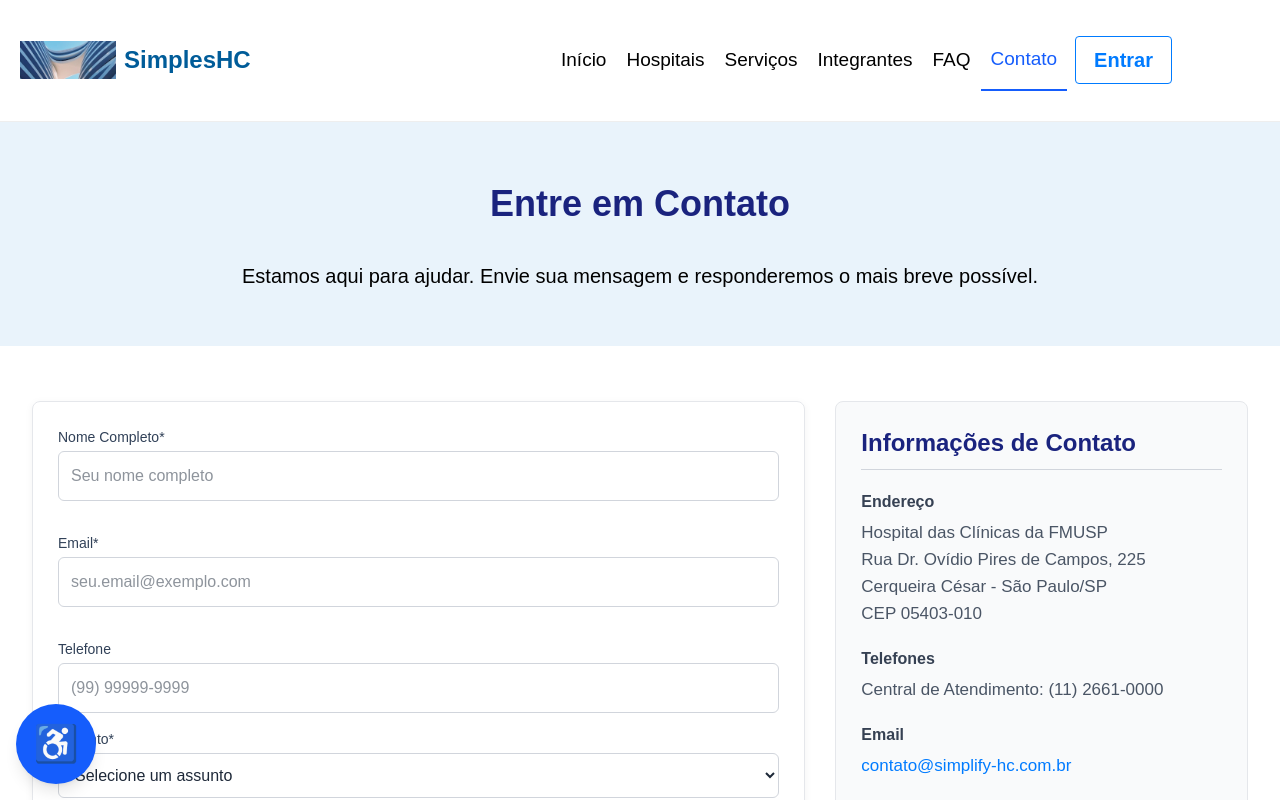
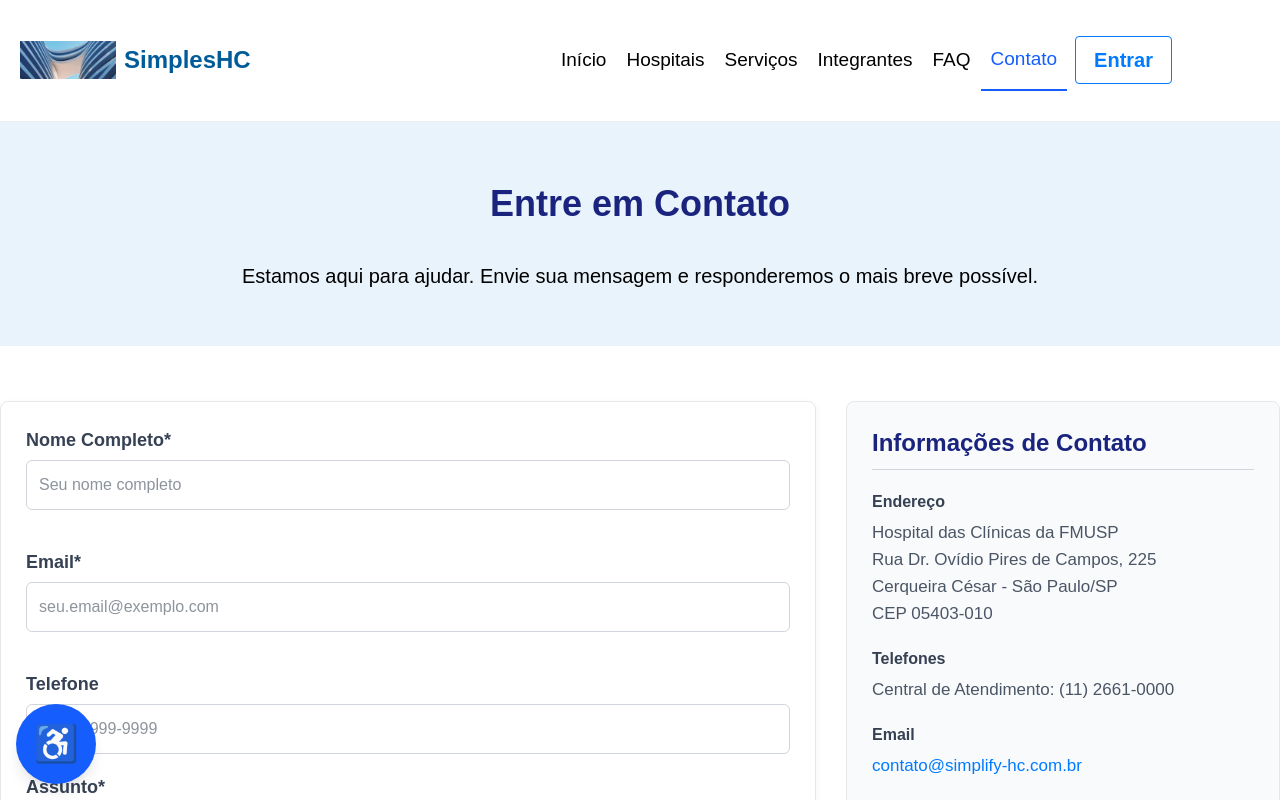
Before and after one commit to Grupo-ELM-Challenge-3-Sprint/front-end-design-engineering, a React (Vite) app in the folder sprint-3/: page /contato in a window 1280 px wide. Shown: the top 800 px of the page. Built offline with nearby package versions, Linux system fonts and the light colour scheme.

Commit message:
Arrumando código Tailwind no arquivo Globals.css

```diff
--- a/sprint-3/src/components/forms/LoginForm.tsx
+++ b/sprint-3/src/components/forms/LoginForm.tsx
@@ -30,7 +30,7 @@ export const LoginForm = ({
         <p className="auth-subtitle">Entre com suas credenciais para acessar sua área de paciente.</p>
 
         <form onSubmit={onSubmit}>
-          <div className="form-group">
+          <div className="form-group-auth">
             <label htmlFor="loginCpf">CPF</label>
             <input
               className={`form-input ${errors.loginCpf ? 'border-red-500' : ''}`}
--- a/sprint-3/src/components/forms/PasswordField.tsx
+++ b/sprint-3/src/components/forms/PasswordField.tsx
@@ -24,7 +24,7 @@ export const PasswordField = ({
   onTogglePassword
 }: PasswordFieldProps): ReactElement => {
   return (
-    <div className="form-group">
+    <div className="form-group-auth">
       <label htmlFor={id}>{label}</label>
       <div className="relative">
         <input
--- a/sprint-3/src/globals.css
+++ b/sprint-3/src/globals.css
@@ -1,17 +1,24 @@
 @import "tailwindcss";
 
-:root { scroll-behavior: smooth }
+/* === Base: estilos globais e resets === */
+@layer base {
+  :root {
+    scroll-behavior: smooth;
+  }
 
   * {
     @apply font-[Arial,sans-serif];
   }
 
+  h2 {
+    @apply text-[1.8em] mb-[30px] text-center text-[#1a237e] font-bold;
+  }
+}
+
+/* === Components: classes reutilizáveis (botões, cards, etc.) === */
+@layer components {
   .container {
     @apply w-[90%] md:w-[95%] max-w-7xl mx-auto py-[15px];
-}
-
-h2 {
-  @apply text-[1.8em] mb-[30px] text-center text-[#1a237e] font-bold;
   }
 
   .btn {
@@ -26,11 +33,9 @@ h2 {
     @apply bg-white text-[#005c99] border border-[#005c99] hover:bg-[#e6f2ff];
   }
 
-/*Cabeçalho*/
-
+  /* Cabeçalho */
   .menu-list > li {
-    @apply max-[951px]:mb-4 max-[951px]:w-[90%] max-[951px]:mx-auto
-           min-[951px]:m-0;
+    @apply max-[951px]:mb-4 max-[951px]:w-[90%] max-[951px]:mx-auto min-[951px]:m-0;
   }
 
   .linksHeader {
@@ -57,9 +62,7 @@ h2 {
            min-[951px]:px-[18px] min-[951px]:py-[12px] min-[951px]:ml-2 inline-block hover:bg-[#ffe6e9] hover:text-[#a71d2a];
   }
 
-
-/*Rodapé*/
-
+  /* Rodapé */
   .footer-column {
     @apply flex flex-col items-center md:items-start md:justify-center;
   }
@@ -69,13 +72,11 @@ h2 {
     @apply text-white mb-1.5 text-[1em] text-lg font-bold;
   }
 
-/* Parágrafos e links */
   .footer-column p,
   .footer-column ul li a {
     @apply text-[#c0c0c0] text-[0.9em] mb-[6px] md:text-[17px];
   }
 
-/* Hover nos links */
   .footer-column ul li a:hover {
     @apply text-white underline;
   }
@@ -84,65 +85,64 @@ h2 {
     @apply flex m-3 justify-center gap-3;
   }
 
-
-/*Guia Interativo */
-
-/* Overlay que escurece o fundo */
+  /* Guia Interativo */
   .guia-overlay {
     @apply fixed top-0 left-0 w-full h-full z-50;
   }
 
-/* O elemento da página que está sendo destacado */
   .guia-elemento-destacado {
     @apply relative z-50 rounded-md transition-shadow duration-300;
   }
 
-/* Evita o scroll da página enquanto o guia está ativo */
   body.guia-ativo-no-scroll {
     @apply overflow-hidden;
   }
 
-/* Balão principal do guia */
   .guia-balao {
     @apply fixed z-50 bg-white rounded-lg shadow-lg w-[320px] max-w-[90vw] p-4 border border-gray-300 transition-all duration-300 ease-in-out;
   }
 
-/* Conteúdo de texto dentro do balão */
   .guia-conteudo {
     @apply mb-3;
   }
+
   .guia-titulo {
     @apply text-lg font-semibold text-[#1a237e] mb-2;
   }
+
   .guia-texto {
     @apply text-sm text-gray-600 leading-relaxed;
   }
 
-/* Navegação (botões e contador) */
   .guia-navegacao {
     @apply flex justify-between items-center border-t border-gray-300 pt-3;
   }
+
   .guia-contador {
     @apply text-xs text-gray-500 font-medium;
   }
+
   .guia-btn-proximo,
   .guia-btn-anterior {
     @apply px-4 py-2 rounded-md font-semibold cursor-pointer transition-colors border border-transparent;
   }
+
   .guia-btn-proximo {
     @apply bg-blue-600 text-white border-blue-600 hover:bg-blue-800;
   }
+
   .guia-btn-anterior {
     @apply bg-gray-200 text-gray-700 border-gray-200 hover:bg-gray-300;
   }
+
   .guia-btn-anterior:disabled {
     @apply bg-gray-100 text-gray-400 cursor-not-allowed;
   }
 
-/* Link para pular o guia */
   .guia-pular {
     @apply text-center mt-3;
   }
+
   .guia-pular button {
     @apply bg-transparent border-0 text-blue-600 underline text-xs cursor-pointer;
   }
@@ -151,45 +151,35 @@ body.guia-ativo-no-scroll {
     @apply absolute w-0 h-0 border-solid;
   }
 
-/* Para baixo */
   .guia-seta-down {
     @apply top-full left-1/2 -translate-x-1/2
            border-x-[8px] border-b-0 border-t-[8px]
            border-transparent border-t-gray-400;
-
   }
 
-/* Para cima */
   .guia-seta-up {
     @apply bottom-full left-1/2 -translate-x-1/2
            border-x-[8px] border-t-0 border-b-[8px]
            border-transparent border-b-gray-400;
   }
 
-/* Para a esquerda */
   .guia-seta-left {
     @apply right-full top-1/2 -translate-y-1/2
            border-y-[8px] border-l-0 border-r-[8px]
            border-transparent border-r-gray-400;
   }
 
-/* Para a direita */
   .guia-seta-right {
     @apply left-full top-1/2 -translate-y-1/2
            border-y-[8px] border-r-0 border-l-[8px]
            border-transparent border-l-gray-400;
   }
 
-/*==================================================================================================*/
-
   /* Home */
-
-/* Seção de apresentação dos principais serviços oferecidos */
   .service-card {
     @apply bg-[#f9f9f9] p-[25px] rounded-[8px] text-center
            border border-[#e0e0e0] shadow-[0_2px_8px_rgba(0,0,0,0.05)]
            transition-transform duration-200
-
            hover:-translate-y-[5px] hover:shadow-[0_4px_12px_rgba(0,0,0,0.1)];
   }
 
@@ -205,12 +195,10 @@ body.guia-ativo-no-scroll {
     @apply text-[0.9em] text-[#555] md:text-[17px];
   }
 
-/* Seção dedicada ao recursos de acessibilidade */
   .accessibility-features ul li {
     @apply mb-2 text-neutral-700;
   }
 
-/* Seção de depoimentos de pacientes */
   .testimonial-card {
     @apply bg-[#f9f9f9] p-4 rounded-lg border border-gray-300 shadow-sm text-center;
   }
@@ -231,10 +219,7 @@ body.guia-ativo-no-scroll {
     @apply text-[15px] text-gray-600 italic md:text-[17px];
   }
 
-/*==================================================================================================*/
-
-/*Hospitais*/
-
+  /* Hospitais */
   .unidade-card {
     @apply bg-white rounded-lg shadow-sm overflow-hidden border border-gray-200 flex flex-col transition-transform duration-200 hover:-translate-y-1 hover:shadow-xl;
   }
@@ -272,8 +257,6 @@ body.guia-ativo-no-scroll {
            text-blue-600 no-underline font-medium text-[0.8em]
            mt-auto py-2.5 bg-gray-100 rounded w-full
            transition-colors duration-200
-
-         /* hover e responsividade */
            hover:underline hover:bg-transparent hover:text-blue-800
            sm:p-0 sm:bg-transparent sm:text-sm;
   }
@@ -286,8 +269,6 @@ body.guia-ativo-no-scroll {
     @apply translate-x-1;
   }
 
-
-/* Informações Gerais */
   .info-gerais-content h3 {
     @apply text-xl text-gray-800 mt-7 mb-3 font-bold;
   }
@@ -300,10 +281,7 @@ body.guia-ativo-no-scroll {
     @apply text-sm text-gray-800 mb-2 leading-relaxed md:text-[17px];
   }
 
-/*==================================================================================================*/
-
-/* Servicos */
-
+  /* Serviços */
   .servico-card-icon-wrapper {
     @apply w-[60px] h-[60px] bg-blue-100 rounded-full flex items-center justify-center mb-4;
   }
@@ -323,6 +301,7 @@ body.guia-ativo-no-scroll {
   .servico-card-content h3 {
     @apply text-lg text-[#1a237e] font-bold mb-2;
   }
+
   .servico-card-content p {
     @apply text-[0.9em] text-gray-600 leading-relaxed md:text-[17px];
   }
@@ -343,10 +322,7 @@ body.guia-ativo-no-scroll {
     @apply translate-x-[3px];
   }
 
-/*==================================================================================================*/
-
   /* Integrantes */
-
   .equipe-grid {
     @apply grid grid-cols-1 sm:grid-cols-2 lg:grid-cols-3 gap-[25px];
   }
@@ -388,7 +364,6 @@ body.guia-ativo-no-scroll {
     @apply opacity-100;
   }
 
-
   .sobre-projeto-content {
     @apply bg-white p-[25px] rounded-lg border border-gray-200 shadow-[0_1px_3px_rgba(0,0,0,0.04)] max-w-[800px] mx-auto;
   }
@@ -401,55 +376,38 @@ body.guia-ativo-no-scroll {
     @apply mb-0;
   }
 
-/*==================================================================================================*/
-
   /* Contato */
-
-.form-group {
+  .form-group-contato {
     @apply mb-[20px];
   }
 
-.form-group label {
+  .form-group-contato label {
     @apply block font-semibold mb-[6px] text-gray-700 text-[0.9em] md:text-[18px];
   }
 
-.form-group input[type="text"],
-.form-group input[type="email"],
-.form-group input[type="tel"],
-.form-group select,
-.form-group textarea {
+  .form-group-contato input[type="text"],
+  .form-group-contato input[type="email"],
+  .form-group-contato input[type="tel"],
+  .form-group-contato select,
+  .form-group-contato textarea {
     @apply w-full p-[12px] border border-gray-300 rounded-[6px] text-[1em] text-gray-800 transition-colors duration-200;
   }
 
-.form-group input:focus,
-.form-group select:focus,
-.form-group textarea:focus {
+  .form-group-contato input:focus,
+  .form-group-contato select:focus,
+  .form-group-contato textarea:focus {
     @apply border-[#007bff] outline-none shadow-[0_0_0_2px_rgba(0,123,255,0.25)];
   }
 
-.form-group textarea {
+  .form-group-contato textarea {
     @apply min-h-[100px] max-h-[150px];
   }
 
-
-/* Validação e Mensagens de Erro */
-.form-group input.invalid,
-.form-group select.invalid,
-.form-group textarea.invalid {
-  @apply border-[#dc3545];
-}
-
-.form-group input.invalid:focus,
-.form-group select.invalid:focus,
-.form-group textarea.invalid:focus {
-  @apply shadow-[0_0_0_2px_rgba(220,53,69,0.25)];
-}
 
   .error-message {
     @apply block text-[#dc3545] text-[0.8em] mt-[4px] min-h-[1.2em];
   }
 
-/* Barra Lateral de Informações de Contato */
   .info-contato-container {
     @apply bg-[#f9fafb] p-[25px] rounded-lg border border-gray-200 flex-[1];
   }
@@ -470,13 +428,31 @@ body.guia-ativo-no-scroll {
     @apply w-[28px] h-[28px] opacity-80 transition-opacity duration-200 hover:opacity-100;
   }
 
+  /* Autenticação */
 
-/*==================================================================================================*/
+  .form-group-auth {
+    @apply mb-4;
+  }
 
-/* Entrar / Cadastrar */
+  .form-group-auth label {
+    @apply block text-sm font-medium text-slate-700 mb-1;
+  }
 
+  .form-input {
+    @apply w-full px-3 py-2 text-base border border-slate-300 rounded-md bg-slate-50 text-slate-900 transition duration-200
+          focus:border-blue-500 focus:ring-2 focus:ring-blue-500/20 focus:outline-none focus:bg-white;
+  }
 
-/* Cards e Layout de Autenticação */
+  /* Validação - Autenticação (se aplicável) */
+  .form-group-auth input.invalid,
+  .form-group-auth select.invalid {
+    @apply border-red-500;
+  }
+
+  .form-group-auth .error-message {
+    @apply text-xs text-red-600 mt-1 block min-h-[1em];
+  }
+
   .auth-card {
     @apply bg-white p-6 sm:p-8 rounded-lg shadow-lg border border-slate-200;
   }
@@ -493,18 +469,9 @@ body.guia-ativo-no-scroll {
     @apply inline-block mb-4 text-sm text-blue-600 hover:underline;
   }
 
-/* Formulários	 */
-.form-group {
-  @apply mb-4;
-}
-
-.form-group label {
-  @apply block text-sm font-medium text-slate-700 mb-1;
-}
-
   .form-input {
-  @apply w-full px-3 py-2 text-base border border-slate-300 rounded-md bg-slate-50 text-slate-900 transition duration-200;
-  @apply focus:border-blue-500 focus:ring-2 focus:ring-blue-500/20 focus:outline-none focus:bg-white;
+    @apply w-full px-3 py-2 text-base border border-slate-300 rounded-md bg-slate-50 text-slate-900 transition duration-200
+           focus:border-blue-500 focus:ring-2 focus:ring-blue-500/20 focus:outline-none focus:bg-white;
   }
 
   .password-toggle {
@@ -515,35 +482,26 @@ body.guia-ativo-no-scroll {
     @apply text-sm font-medium text-blue-600 hover:underline;
   }
 
-.error-message {
-  @apply text-xs text-red-600 mt-1 block min-h-[1em];
-}
-
-
-/*==================================================================================================*/
-
   /* Perfil */
-
-/* Layout Principal */
   .paciente-main-container {
     @apply flex flex-col min-h-[calc(100vh-160px)] pt-5 pb-[30px] md:flex-row md:items-start md:gap-6;
   }
 
-/* Sidebar */
   .paciente-sidebar {
     @apply w-full bg-[#202670] text-white p-5 mb-5 rounded-[10px] shadow-md md:w-72 lg:w-80 md:top-6 md:self-start;
   }
+
   .paciente-sidebar-header {
     @apply text-center mb-5 pb-4 border-b border-white/15;
   }
+
   .paciente-sidebar-header h3 {
     @apply text-white text-lg mb-2;
   }
+
   .paciente-sidebar-header p#sidebarUserName {
     @apply text-sm text-[#e0e0e0] break-words;
   }
-
-/* Navegação lateral */
 
   .paciente-nav ul li a {
     @apply flex items-center py-3 px-4 text-[#e0e0e0] no-underline rounded-lg mb-2 transition-colors ease-in-out duration-200 transform text-sm;
@@ -565,7 +523,6 @@ body.guia-ativo-no-scroll {
     @apply bg-[#f0f0f0] translate-x-0;
   }
 
-/* Botão de logout */
   .paciente-nav .botao-logout {
     @apply flex items-center py-3 px-4 mb-2 w-full rounded-lg text-sm transition-colors ease-in-out duration-200 transform cursor-pointer;
   }
@@ -574,46 +531,55 @@ body.guia-ativo-no-scroll {
     @apply bg-white/10 text-white translate-x-0.5;
   }
 
-
-/* Área de conteúdo */
   .paciente-content-area {
     @apply grow bg-white p-5 rounded-[10px] shadow md:flex-1;
   }
 
-/* Header do conteúdo e botões */
   .content-header {
     @apply flex flex-col items-start mb-6 pb-4 border-b border-[#e0e0e0] md:flex-row md:items-center md:justify-between;
   }
+
   .content-header h2 {
     @apply text-[#1a237e] mb-2.5 text-xl text-left;
   }
+
   .content-header .btn,
   .form-actions-header .btn {
     @apply py-2 px-4 text-sm;
   }
-.form-actions-header { @apply flex gap-2.5 w-full mt-2.5 md:w-auto md:mt-0; }
-.form-actions-header .btn { @apply grow; }
+
+  .form-actions-header {
+    @apply flex gap-2.5 w-full mt-2.5 md:w-auto md:mt-0;
+  }
+
+  .form-actions-header .btn {
+    @apply grow;
+  }
 
   .form-actions-header #cancelEditButton {
     @apply py-2 px-4 rounded-md font-semibold text-red-600 hover:bg-blue-700 border border-blue-600 transition-colors duration-200;
   }
 
-/* Meu Perfil - Informações Pessoais */
   .meus-dados-grid {
     @apply max-w-[600px] justify-center mx-auto;
   }
+
   .info-section,
   .saude-resumo-section,
   .notificacoes-section {
     @apply p-5 bg-[#f9fafb] rounded-lg border border-[#eef2f7];
   }
+
   .info-section h3,
   .saude-resumo-section h3,
   .notificacoes-section h3 {
     @apply text-base text-[#3f51b5] mt-0 mb-[18px] pb-2.5 border-b border-[#e0e0e0];
   }
 
-.info-item { @apply mb-4; }
+  .info-item {
+    @apply mb-4;
+  }
+
   .info-item strong {
     @apply block text-xs text-[#555] mb-1.5 font-semibold uppercase;
   }
@@ -623,9 +589,11 @@ body.guia-ativo-no-scroll {
   .info-item input[type="tel"] {
     @apply text-sm text-[#333] block w-full p-2.5 border border-[#d1d5db] rounded-md bg-white transition-colors duration-200;
   }
+
   .info-item input:focus {
     @apply border-[#007bff] ring-2 ring-[#007bff]/15 outline-none;
   }
+
   .info-item input:disabled {
     @apply bg-[#e9ecef] text-[#495057] border-[#ced4da] cursor-not-allowed opacity-70;
   }
@@ -633,17 +601,14 @@ body.guia-ativo-no-scroll {
   #formInformacoesPessoais.edit-mode input:disabled {
     @apply bg-[#e9ecef] opacity-70 cursor-not-allowed;
   }
+
   #formInformacoesPessoais.edit-mode input#userName:disabled,
   #formInformacoesPessoais.edit-mode input#userCpf:disabled,
   #formInformacoesPessoais.edit-mode input#userDob:disabled {
     @apply bg-[#f2f2f2] border-[#ddd] text-[#666] cursor-not-allowed opacity-80;
   }
 
-
-/*==================================================================================================*/
-
   /* Consultas */
-
   .form-consultas {
     @apply block text-sm font-medium text-slate-700 mb-1;
   }
@@ -651,3 +616,4 @@ body.guia-ativo-no-scroll {
   .card-body {
     @apply font-semibold text-slate-800;
   }
+}
--- a/sprint-3/src/routes/Contato/index.tsx
+++ b/sprint-3/src/routes/Contato/index.tsx
@@ -35,7 +35,7 @@ export default function Contato() {
 
                         {/* Formulário de contato com validação e mensagens de erro */}
                         <form id="formContato" onSubmit={handleSubmit(onSubmit)} noValidate>
-                            <div className="form-group">
+                            <div className="form-group-contato">
                                 <label htmlFor="nomeCompleto">Nome Completo*</label>
                                 <input type="text" id="nomeCompleto" placeholder="Seu nome completo"
                                 {...register("nomeCompleto", { required: "Informe seu nome completo" })}
@@ -43,7 +43,7 @@ export default function Contato() {
                                 <small className="error-message">{errors.nomeCompleto?.message}</small>
                             </div>
 
-                            <div className="form-group">
+                            <div className="form-group-contato">
                                 <label htmlFor="email">Email*</label>
                                 <input type="email" id="email" placeholder="seu.email@exemplo.com"
 
@@ -58,13 +58,13 @@ export default function Contato() {
                                 <small className="error-message">{errors.email?.message}</small>
                             </div>
 
-                            <div className="form-group">
+                            <div className="form-group-contato">
                                 <label htmlFor="telefone">Telefone</label>
                                 <input type="tel" id="telefone" placeholder="(99) 99999-9999"
                                 {...register("telefone")}/>
                             </div>
 
-                            <div className="form-group">
+                            <div className="form-group-contato">
                                 <label htmlFor="assunto">Assunto*</label>
                                 <select id="assunto"
                                 {...register("assunto", { required: "Selecione um assunto" })}
@@ -78,7 +78,7 @@ export default function Contato() {
                                 </select>
                                 <small className="error-message">{errors.assunto?.message}</small>
                             </div>
-                            <div className="form-group">
+                            <div className="form-group-contato">
                                 <label htmlFor="mensagem">Mensagem*</label>
                                 <textarea id="mensagem" placeholder="Descreva sua mensagem aqui..."
                                 {...register("mensagem", { required: "Digite sua mensagem" })}
```
Also changed, not shown: sprint-3/src/components/forms/CadastroForm.tsx (+5 -5 lines). Lines whose indentation alone changed are shown as unchanged.
